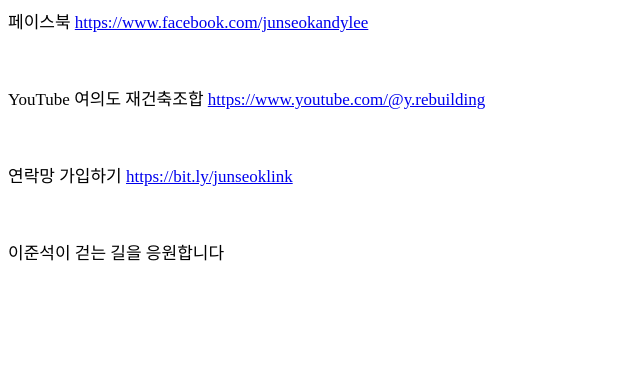
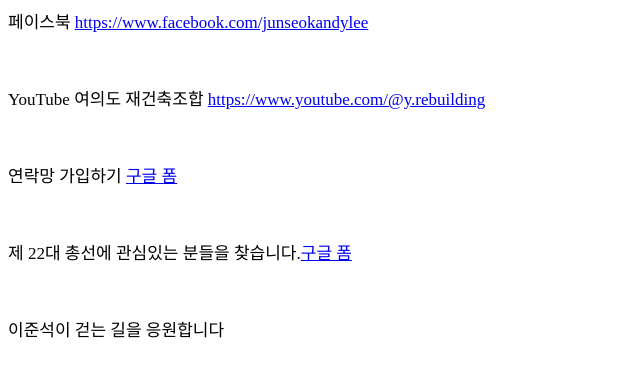
Before and after one commit to spinell21/spinell, a plain HTML site: page index.html in a window 1280 px wide. Shown: the whole page, without its empty margins (0-640 px from the left). Drawn offline with Linux system fonts and the light colour scheme.

Commit message:
제 22대 총선 출마자 모집 링크 추가

```diff
--- a/index.html
+++ b/index.html
@@ -2,6 +2,8 @@
 <p><br></p>
 <p style="font-size:17px">YouTube 여의도 재건축조합&nbsp;<a href="https://www.youtube.com/@y.rebuilding">https://www.youtube.com/@y.rebuilding</a></p>
 <p><br></p>
-<p style="font-size:17px">연락망 가입하기 <a href="https://bit.ly/junseoklink">https://bit.ly/junseoklink</a></p>
+<p style="font-size:17px">연락망 가입하기 <a href="https://docs.google.com/forms/d/e/1FAIpQLSdfAyNbZEL-1mX7pry2dS1V6iUJvU0IUj7GYwx00zbjX8IsHQ/viewform">구글 폼</a></p>
+<p><br></p>
+<p style="font-size:17px">제 22대 총선에 관심있는 분들을 찾습니다.<a href="https://docs.google.com/forms/d/e/1FAIpQLSelhKGV3JdQgnJAUly8zFEcmlT82wHODKezmTb0Kn5cQzygaw/viewform">구글 폼</a></p>
 <p><br></p>
 <p style="font-size:17px">이준석이 걷는 길을 응원합니다</p>
```
